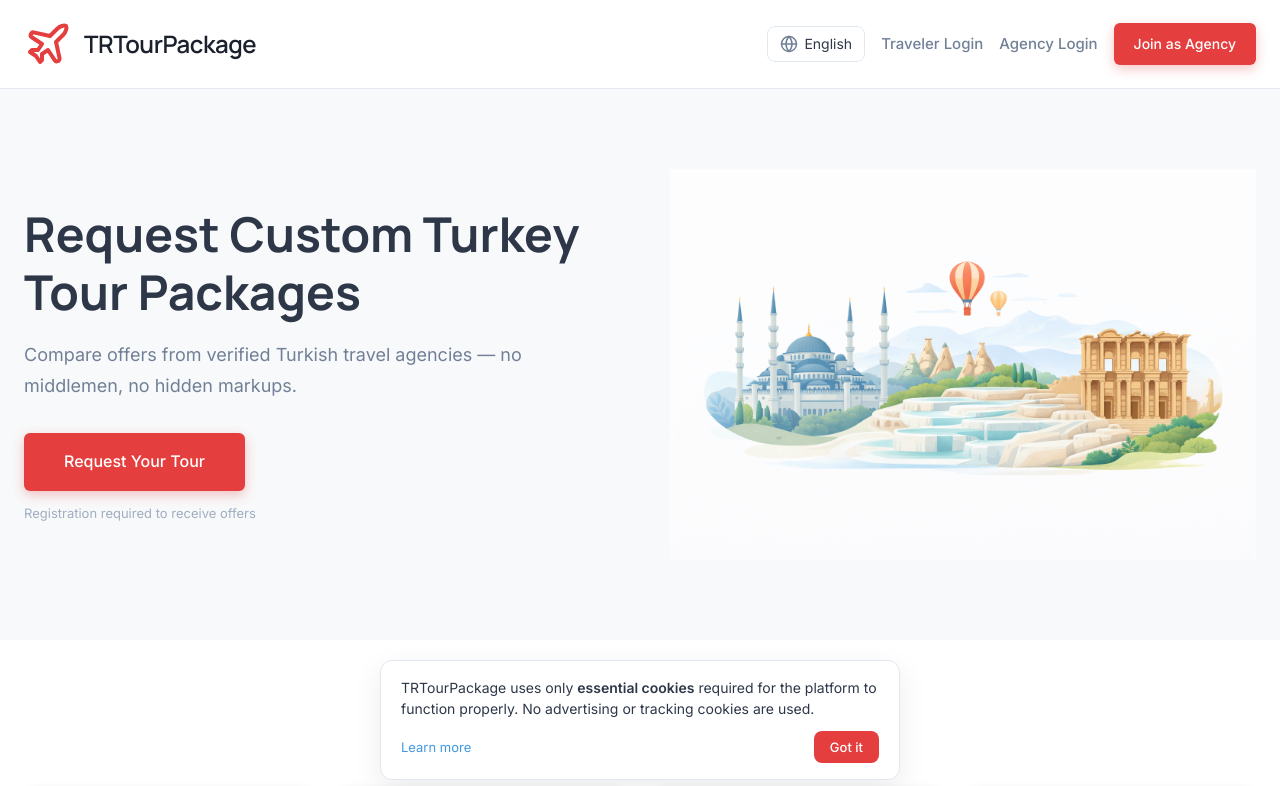
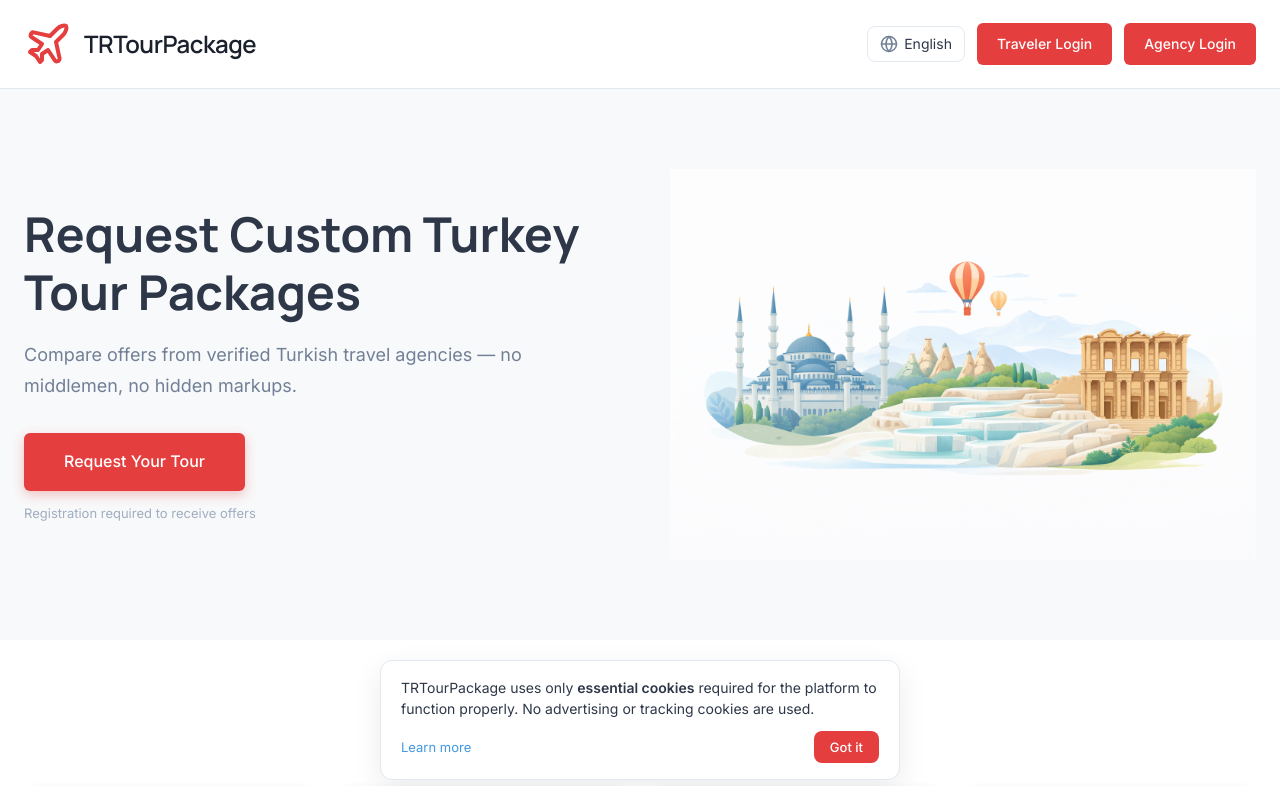
Before and after one commit to MertErginDynavo/TRTourPackage, a Next.js app: page / in a window 1280 px wide. Shown: the top 786 px of the page. Built offline with nearby package versions, Linux system fonts and the light colour scheme.

Commit message:
style: Navbar'dan Join as Agency kaldırıldı, login butonları kırmızı yapıldı

```diff
--- a/app/page.tsx
+++ b/app/page.tsx
@@ -53,34 +53,39 @@ export default function Home() {
               fontFamily: 'Manrope, -apple-system, BlinkMacSystemFont, "Segoe UI", sans-serif'
             }}>TRTourPackage</span>
           </Link>
-          <div style={{ display: 'flex', gap: '16px', alignItems: 'center' }}>
+          <div style={{ display: 'flex', gap: '12px', alignItems: 'center' }}>
             <LanguageSelector />
             <Link href="/traveler/login" style={{
               textDecoration: 'none',
-              color: '#718096',
-              fontSize: '15px',
+              padding: '10px 20px',
+              background: '#e53e3e',
+              color: 'white',
+              borderRadius: '6px',
+              fontSize: '14px',
               fontFamily: 'Inter, sans-serif',
               fontWeight: '500',
-              transition: 'color 0.2s'
-            }}>
+              transition: 'background 0.2s'
+            }}
+            onMouseEnter={(e) => e.currentTarget.style.background = '#c53030'}
+            onMouseLeave={(e) => e.currentTarget.style.background = '#e53e3e'}
+            >
               {t.travelerLogin}
             </Link>
             <Link href="/agency/login" style={{
               textDecoration: 'none',
-              color: '#718096',
-              fontSize: '15px',
+              padding: '10px 20px',
+              background: '#e53e3e',
+              color: 'white',
+              borderRadius: '6px',
+              fontSize: '14px',
               fontFamily: 'Inter, sans-serif',
               fontWeight: '500',
-              transition: 'color 0.2s'
-            }}>
+              transition: 'background 0.2s'
+            }}
+            onMouseEnter={(e) => e.currentTarget.style.background = '#c53030'}
+            onMouseLeave={(e) => e.currentTarget.style.background = '#e53e3e'}
+            >
               {t.agencyLogin}
-            </Link>
-            <Link href="/agency/register" className="btn btn-primary" style={{
-              textDecoration: 'none',
-              padding: '10px 20px',
-              fontSize: '14px'
-            }}>
-              Join as Agency
             </Link>
           </div>
         </div>
--- a/components/Footer.tsx
+++ b/components/Footer.tsx
@@ -13,7 +13,6 @@ export default function Footer() {
           <Link href="/about">{t.aboutUs}</Link>
           <Link href="/faq">{t.faqTitle}</Link>
           <Link href="/verification">{t.verificationTitle}</Link>
-          <Link href="/agency/register" style={{ color: '#e53e3e', fontWeight: '600' }}>Join as Agency</Link>
           <Link href="/privacy">{t.privacyPolicy}</Link>
           <Link href="/terms">{t.termsOfService}</Link>
           <Link href="/contact">{t.contactUs}</Link>
```
